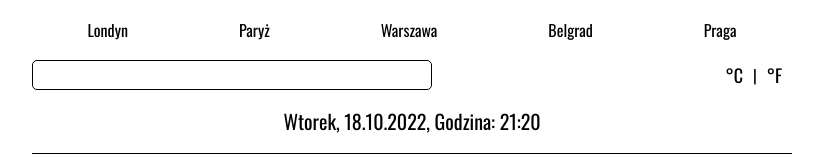
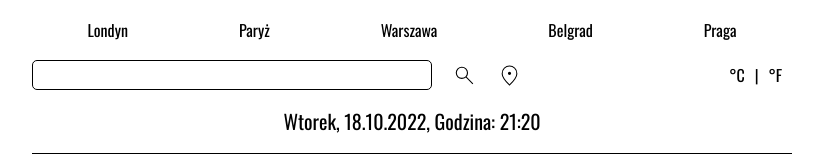
Before and after one commit to carterstorm/react-weather-app, a React (Create React App) app: page / in a window 1280 px wide. Shown: the top 160 px of the page, without its empty margins (228-1051 px from the left). Built offline with nearby package versions, Linux system fonts and the light colour scheme.

Commit message:
adden new styles to Button component

```diff
--- a/src/MainWrapper/Header/Button/index.js
+++ b/src/MainWrapper/Header/Button/index.js
@@ -1,9 +1,19 @@
-import { StyledButton } from "./styled";
+import { StyledButton, ImageButton, TextButton } from "./styled";
 
-export const Button = ({ content }) => {
+export const Button = ({ img, content }) => {
+
+    if (content) {
+        return (
+            <StyledButton>
+                <TextButton>{content}</TextButton>
+            </StyledButton>
+        )
+    }
+
     return (
         <StyledButton>
-            {content}
+            <ImageButton src={img} />
         </StyledButton>
     )
+
 };
--- a/src/MainWrapper/Header/Button/styled.js
+++ b/src/MainWrapper/Header/Button/styled.js
@@ -9,3 +9,12 @@ export const StyledButton = styled.button`
     padding: 0 10px;
     font-size: 18px;
 `;
+
+export const ImageButton = styled.img`
+    width: 25px;
+    height: 25px;
+`;
+
+export const TextButton = styled.p`
+    font-size: 16px;
+`;
```
